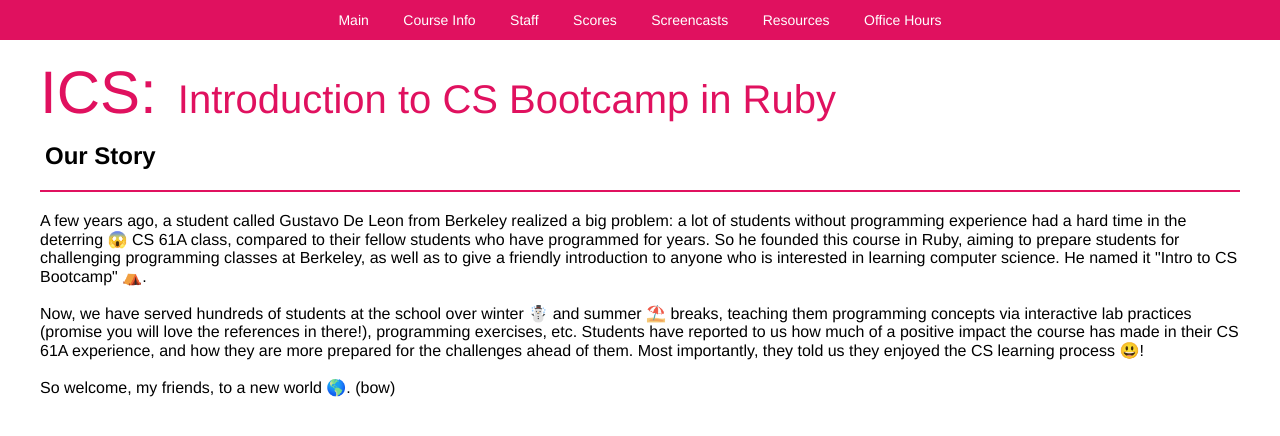
After one commit to paulshaoyuqiao/E98-Course-Website, a Rails app: page /course_info in a window 1280 px wide. The commit adds this page. Shown: the top 436 px of the page. Run offline with Rails 7, Linux system fonts and the light colour scheme; style sheets or scripts are compiled from the project's sources.

Commit message:
create course info page

```diff
--- /dev/null
+++ b/app/views/course/course_info.html.erb
@@ -0,0 +1,75 @@
+<!DOCTYPE HTML PUBLIC "-//W3C//DTD HTML 4.01 Transitional//EN">
+<html>
+
+<head>
+  <title>Main | ICS Summer 2019</title>
+  <meta charset="UTF-8">
+  <meta name="description" content="ICS: Introduction to CS Bootcamp in Ruby">
+  <meta name="keywords" content="Intro to CS, CS, Programming in Ruby, Berkeley, EECS">
+  <link href="https://fonts.googleapis.com/css?family=Inconsolata" rel="stylesheet">
+  <%= stylesheet_link_tag asset_path("common.css", skip_pipeline: true) %>
+  <%= stylesheet_link_tag asset_path("index.css", skip_pipeline: true) %>
+  <%= stylesheet_link_tag asset_path("font-awesome.min.css", skip_pipeline: true) %>
+  <%= stylesheet_link_tag asset_path("sunburst.css", skip_pipeline: true) %>
+  <%= stylesheet_link_tag asset_path("fullcalendar.min.css", skip_pipeline: true) %>
+  <%= stylesheet_link_tag asset_path("calendar.css", skip_pipeline: true) %>
+  <script src="https://code.jquery.com/jquery-3.3.1.js" integrity="sha256-2Kok7MbOyxpgUVvAk/HJ2jigOSYS2auK4Pfzbm7uH60=" crossorigin="anonymous"></script>
+</head>
+
+<body>
+<div id="navbar" class="navbar-top navitems">
+  <a href="/">
+    <div class="navitem">Main</div>
+  </a>
+  <a href="course_info">
+    <div class="navitem">Course Info</div>
+  </a>
+  <a href="staff_summary">
+    <div class="navitem">Staff</div>
+  </a>
+  <a href="scores">
+    <div class="navitem">Scores</div>
+  </a>
+  <a href="#">
+    <div class="navitem">Screencasts</div>
+  </a>
+  <a href="#">
+    <div class="navitem">Resources</div>
+  </a>
+  <a href="#">
+    <div class="navitem">Office Hours</div>
+  </a>
+</div>
+<a href="index.html">
+  <div id="coursename">
+    <span id="courseid">ICS:</span>
+    Introduction to CS Bootcamp in Ruby
+  </div>
+</a>
+
+<div class="section-title">
+  <h2> Our Story </h2>
+</div>
+
+<div id="content">
+  <div class="segment">
+  A few years ago, a student called Gustavo De Leon from Berkeley realized a big problem:
+  a lot of students without programming experience had a hard time in the deterring 😱 CS 61A
+  class, compared to their fellow students who have programmed for years. So he
+  founded this course in Ruby, aiming to prepare students for challenging programming
+  classes at Berkeley, as well as to give a friendly introduction to anyone who is interested
+  in learning computer science. He named it "Intro to CS Bootcamp" ⛺.
+  <br><br>
+  Now, we have served hundreds of students at the school over winter ☃️ and summer ⛱️ breaks,
+  teaching them programming concepts via interactive lab practices
+  (promise you will love the references in there!), programming exercises, etc. Students have
+  reported to us how much of a positive impact the course has made in their CS 61A experience,
+  and how they are more prepared for the challenges ahead of them. Most importantly, they
+  told us they enjoyed the CS learning process 😃!
+  <br><br>
+  So welcome, my friends, to a new world 🌎. (bow)
+  <div>
+</div>
+</body>
+
+</html>
--- a/app/views/course/home.html.erb
+++ b/app/views/course/home.html.erb
@@ -4,7 +4,7 @@
 <head>
     <title>Main | ICS Summer 2019</title>
     <meta charset="UTF-8">
-    <meta name="description" content="Intro to CS Bootcamp">
+    <meta name="description" content="ICS: Intro to CS Bootcamp in Ruby">
     <meta name="keywords" content="ICSBC, Bootcamp, Intro to CS, ICS, Programming in Ruby, Berkeley, EECS">
     <link href="https://fonts.googleapis.com/css?family=Inconsolata" rel="stylesheet">
     <%= stylesheet_link_tag asset_path("common.css", skip_pipeline: true) %>
@@ -21,7 +21,7 @@
         <a href="/">
             <div class="navitem">Main</div>
         </a>
-        <a href="#">
+        <a href="course_info">
             <div class="navitem">Course Info</div>
         </a>
         <a href="staff_summary">
--- a/config/routes.rb
+++ b/config/routes.rb
@@ -4,6 +4,7 @@ Rails.application.routes.draw do
   get 'signout', to: 'sessions#destroy', as: 'signout'
   get 'scores', to: 'course#score', as: 'scores'
   get 'staff_summary', to: 'course#staff_summary', as: 'staff_summary'
+  get 'course_info', to: 'course#course_info', as: 'course_info'
   post 'import', to: 'autograder#import'
 
   resources :sessions, only: [:create, :destroy]
```
Also changed, not shown: app/views/course/score.html.erb (+5 -5 lines), app/views/course/staff_summary.html.erb (+5 -5 lines).
